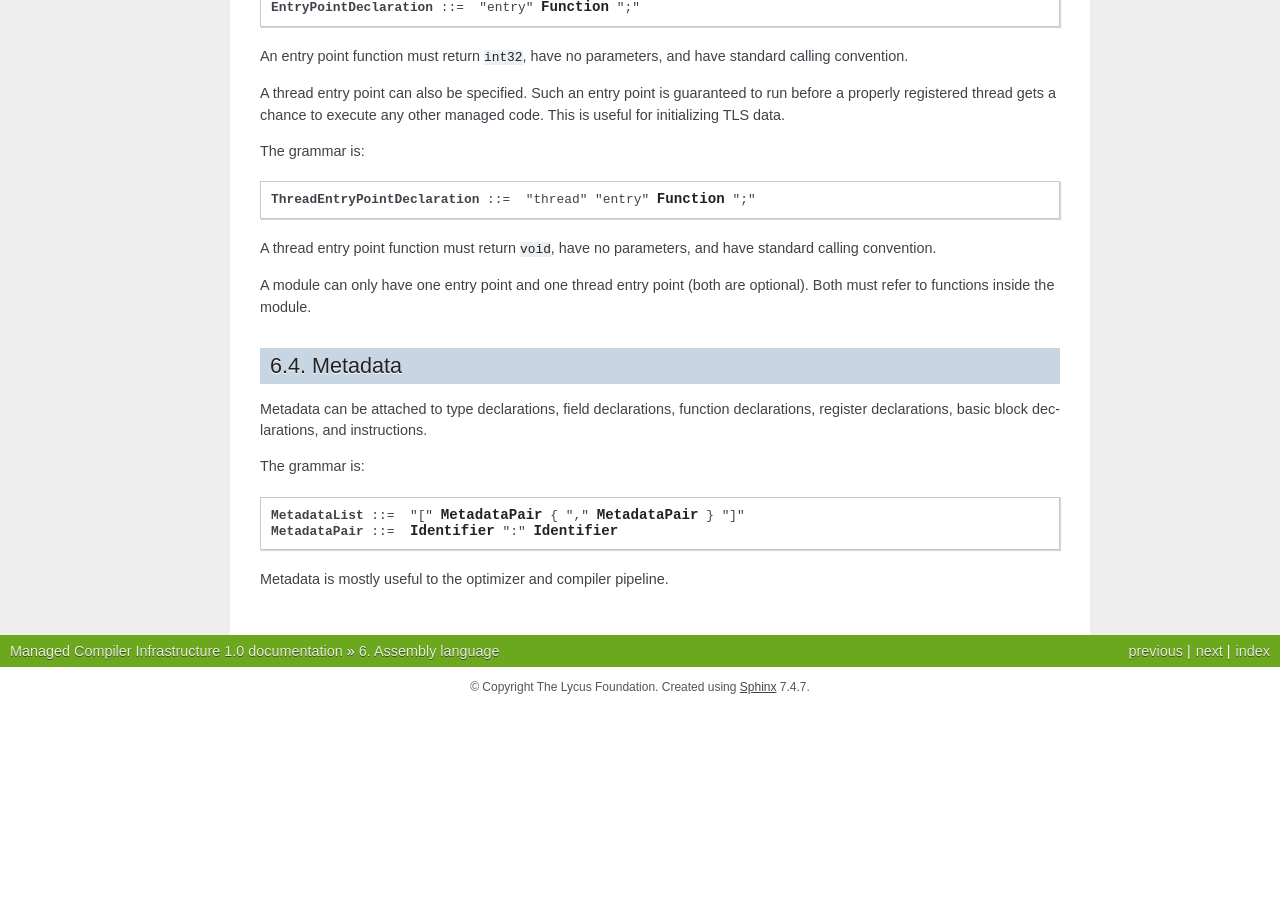
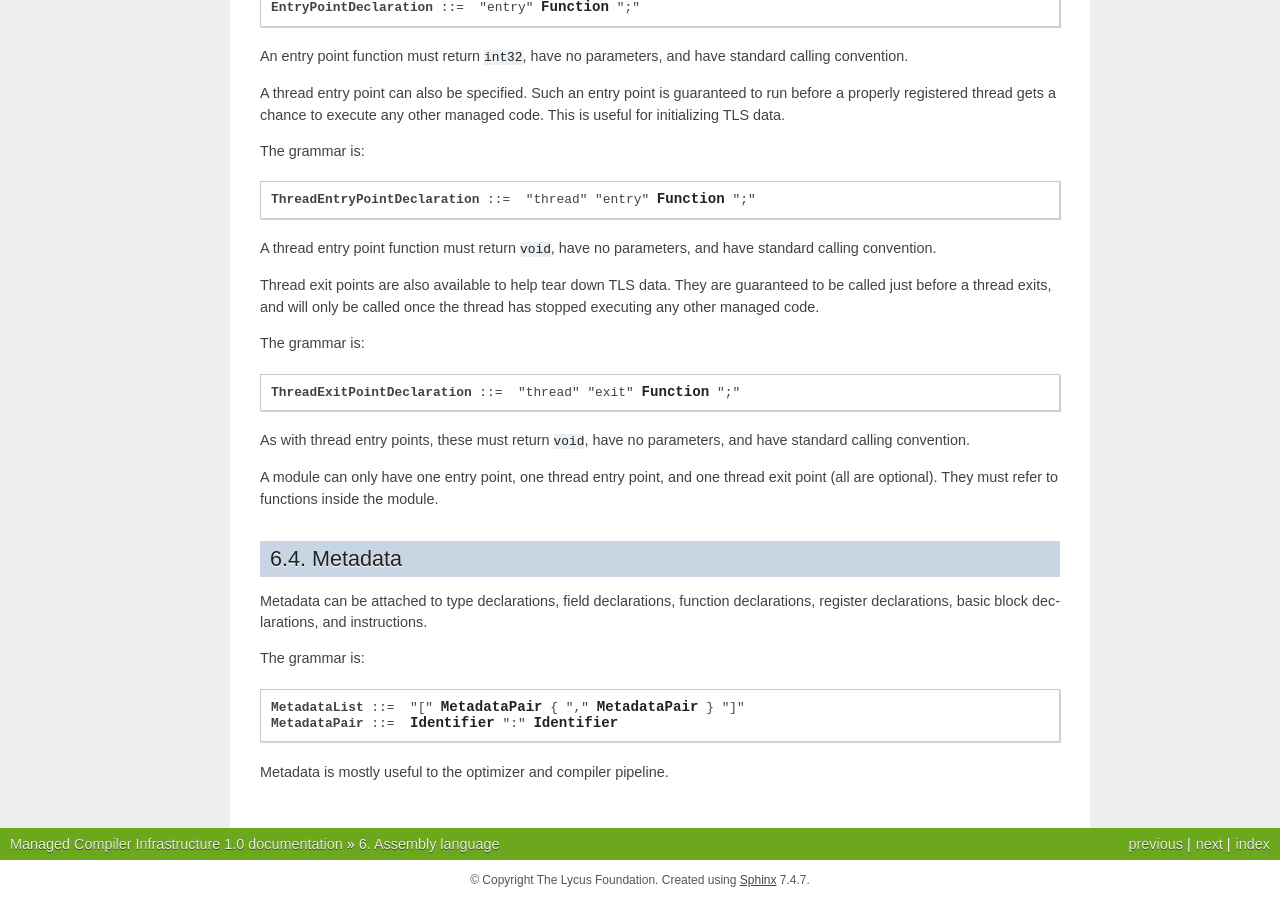
Before and after one commit to lycus/mci, a Sphinx documentation site: the page built from docs/assembly_language.rst, in a window 1280 px wide and 900 px high, scrolled down 3600 px. Built offline with Sphinx 7.4.7, drawn with Linux system fonts in a browser that asks for light colours; before the commit the page ends 4307 px from its top, so only the background shows below that.

Commit message:
Implement thread exit points.

```diff
--- a/docs/assembly_language.rst
+++ b/docs/assembly_language.rst
@@ -8,7 +8,7 @@ source files and assembles them to a single output file (a module).
 The grammar is:
 
 .. productionlist::
-    Program : { `TypeDeclaration` | `FunctionDeclaration` | `EntryPointDeclaration` | `ThreadEntryPointDeclaration` }
+    Program : { `TypeDeclaration` | `FunctionDeclaration` | `EntryPointDeclaration` | `ThreadEntryPointDeclaration` | `ThreadExitPointDeclaration` }
 
 Module references have the grammar:
 
@@ -223,8 +223,20 @@ The grammar is:
 A thread entry point function must return ``void``, have no parameters, and
 have standard calling convention.
 
-A module can only have one entry point and one thread entry point (both are
-optional). Both must refer to functions inside the module.
+Thread exit points are also available to help tear down TLS data. They are
+guaranteed to be called just before a thread exits, and will only be called
+once the thread has stopped executing any other managed code.
+
+The grammar is:
+
+.. productionlist::
+    ThreadExitPointDeclaration : "thread" "exit" `Function` ";"
+
+As with thread entry points, these must return ``void``, have no parameters,
+and have standard calling convention.
+
+A module can only have one entry point, one thread entry point, and one thread
+exit point (all are optional). They must refer to functions inside the module.
 
 Metadata
 ++++++++
--- a/docs/terminology.rst
+++ b/docs/terminology.rst
@@ -257,6 +257,12 @@ TEP
 Abbreviation for thread entry point. A thread entry point of a `main module`_
 is called whenever a properly registered thread enters managed code.
 
+TXP
++++
+
+Abbreviation for thread exit point. A thread exit point of a `main module`_ is
+called whenever a properly registered thread exits managed code.
+
 TLS
 +++
 
```
Also changed, not shown: 6 other files.
